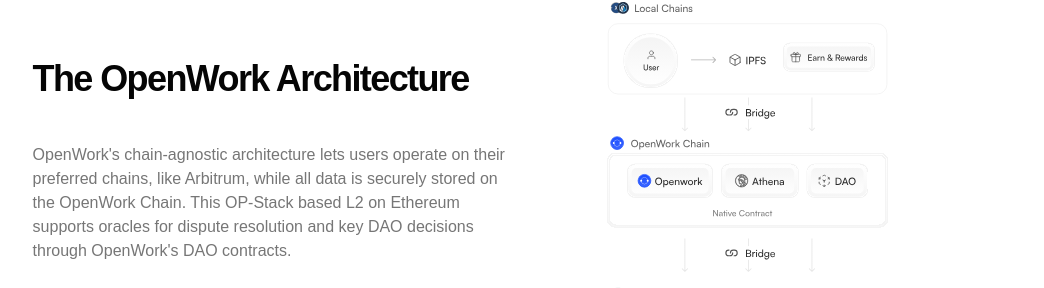
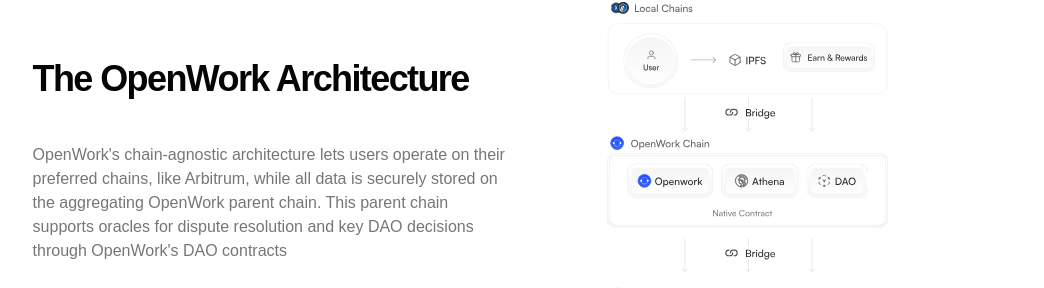
Before and after one commit to jeevithdharanish/OpenWork-pro, a React (Vite) app: page / in a window 1280 px wide. Shown: the part 8274-8562 px from the top of the page, without its empty margins (201-1245 px from the left). Built offline with nearby package versions, Linux system fonts and the light colour scheme.

Commit message:
fixed-para in architecture

```diff
--- a/src/pages/LandingPage/components/ArchitectureSection/ArchitectureSection.jsx
+++ b/src/pages/LandingPage/components/ArchitectureSection/ArchitectureSection.jsx
@@ -11,8 +11,8 @@
         <div className="lp-11-content">
           <h2 className="lp-11-heading">The OpenWork Architecture</h2>
           <p className="lp-11-description">
-            OpenWork's chain-agnostic architecture lets users operate on their preferred chains, like Arbitrum, while all data is securely stored on the OpenWork Chain. This OP-Stack based L2 on Ethereum supports oracles for dispute resolution and key DAO decisions through OpenWork's DAO contracts.
-          </p>
+           OpenWork's chain-agnostic architecture lets users operate on their preferred chains, like Arbitrum, while all data is securely stored on the aggregating OpenWork parent chain. This parent chain supports oracles for dispute resolution and key DAO decisions through OpenWork's DAO contracts
+           </p>
           <button
             className="lp-blue-button"
             onClick={() => navigate('/documentation')}
```
